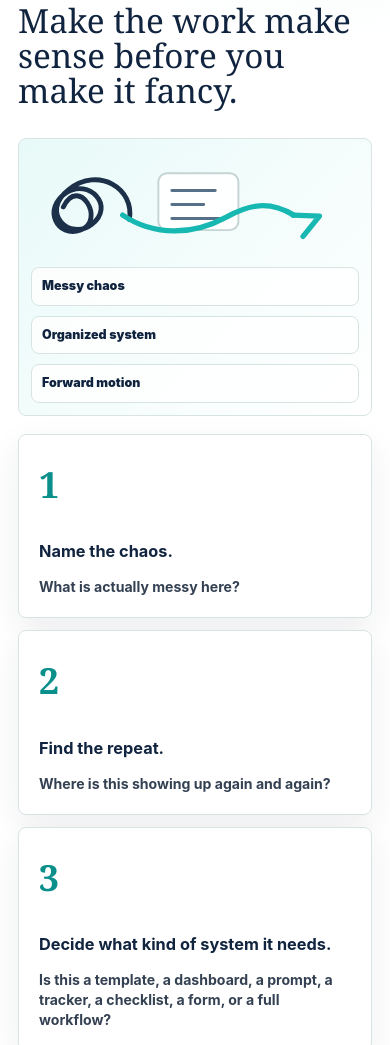
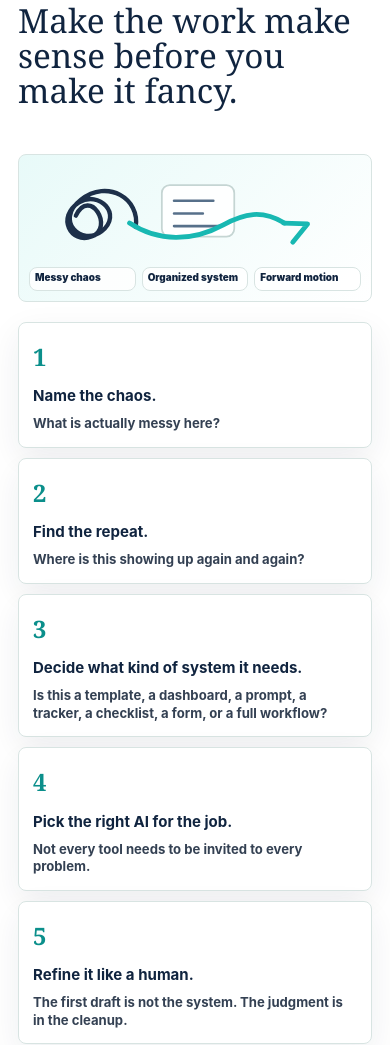
Before and after one commit to WorkaroundAmy/workaround-amy, a plain HTML site: page how-i-think.html in a window 390 px wide. Shown: the part 1378-2423 px from the top of the page. Drawn offline with Linux system fonts and the light colour scheme.

Commit message:
Update freebie and how-i-think page polish
- Added Workflow Idea Starter Kit PDF download
- Added homepage freebie callout
- Updated Workflow Kits first card to the free guide
- Tightened the How I Think visual section
- Updated AI tool stack cards to first-person language

```diff
--- a/assets/css/styles.css
+++ b/assets/css/styles.css
@@ -531,6 +531,88 @@ p {
   font-weight: 900;
 }
 
+.amy-way-system {
+  display: grid;
+  grid-template-columns: minmax(0, 0.82fr) minmax(300px, 0.72fr);
+  gap: 24px;
+  align-items: center;
+}
+
+.amy-way-system .section-heading {
+  margin-bottom: 0;
+}
+
+.amy-way-system .flow-diagram {
+  padding: 12px;
+}
+
+.amy-way-system .flow-diagram svg {
+  max-height: 118px;
+}
+
+.amy-way-system .flow-labels {
+  gap: 6px;
+  margin-top: 6px;
+}
+
+.amy-way-system .flow-labels span {
+  min-height: 28px;
+  padding: 5px 7px;
+  font-size: 0.68rem;
+}
+
+.amy-way-system .step-list,
+.amy-way-system .amy-note {
+  grid-column: 1 / -1;
+}
+
+.amy-way-system .step-list {
+  margin-top: 2px;
+}
+
+.amy-way-system .step-list li {
+  min-height: 112px;
+  font-size: 0.94rem;
+}
+
+.amy-way-system .step-list span {
+  margin-bottom: 8px;
+  font-size: 1.42rem;
+}
+
+.amy-way-system .step-list small {
+  margin-top: 8px;
+  font-size: 0.82rem;
+  line-height: 1.34;
+}
+
+.tool-stack-section .card-grid {
+  gap: 16px;
+}
+
+.tool-stack-section .tool-card {
+  padding: 18px;
+}
+
+.tool-stack-section .tool-card p {
+  margin-bottom: 8px;
+  font-size: 0.9rem;
+  line-height: 1.42;
+}
+
+.tool-stack-section .tool-card h3 {
+  margin-bottom: 8px;
+}
+
+.tool-stack-section .tool-card .card-topline {
+  margin-bottom: 10px;
+}
+
+.tool-stack-section .tool-card .judgment-note {
+  margin-top: auto;
+  margin-bottom: 0;
+}
+
 .system-node,
 .system-grid span {
   position: relative;
@@ -1668,6 +1750,7 @@ p {
   .brand-hero,
   .split-section,
   .amy-way-preview,
+  .amy-way-system,
   .freebie-callout,
   .signup-panel,
   .cta-band,
@@ -1707,6 +1790,10 @@ p {
   .handoff-flow {
     grid-template-columns: repeat(2, minmax(0, 1fr));
   }
+
+  .amy-way-system .step-list {
+    grid-template-columns: repeat(5, minmax(0, 1fr));
+  }
 }
 
 @media (max-width: 820px) {
@@ -1903,6 +1990,48 @@ p {
 
   .flow-labels {
     grid-template-columns: 1fr;
+  }
+
+  .amy-way-system {
+    gap: 18px;
+  }
+
+  .amy-way-system .flow-diagram {
+    padding: 10px;
+  }
+
+  .amy-way-system .flow-diagram svg {
+    max-height: 96px;
+  }
+
+  .amy-way-system .flow-labels {
+    grid-template-columns: repeat(3, minmax(0, 1fr));
+  }
+
+  .amy-way-system .flow-labels span {
+    min-height: 24px;
+    padding: 4px 5px;
+    font-size: 0.62rem;
+    line-height: 1.15;
+  }
+
+  .amy-way-system .step-list {
+    grid-template-columns: 1fr;
+    gap: 10px;
+  }
+
+  .amy-way-system .step-list li {
+    min-height: auto;
+    padding: 14px;
+  }
+
+  .amy-way-system .step-list span {
+    margin-bottom: 8px;
+    font-size: 1.5rem;
+  }
+
+  .amy-way-system .step-list small {
+    margin-top: 6px;
   }
 
   .footer-grid {
@@ -1998,6 +2127,10 @@ p {
     grid-template-columns: 1fr;
   }
 
+  .tool-stack-section .tool-card {
+    padding: 18px;
+  }
+
   .handoff-flow span:not(:last-child)::after {
     content: "↓";
   }
--- a/assets/js/components.js
+++ b/assets/js/components.js
@@ -444,13 +444,15 @@ function renderHow(root) {
       })}
       <p class="large-copy">It is not a replacement for judgment. The work still needs context, care, relationships, ethics, policy awareness, and someone willing to say, “That is technically clever, but not right for this situation.”</p>
     </section>
-    <section>
-      ${sectionHeading({ eyebrow: "The Amy Way", title: "Make the work make sense before you make it fancy." })}
+    <section class="amy-way-system">
+      <div class="amy-way-system-intro">
+        ${sectionHeading({ eyebrow: "The Amy Way", title: "Make the work make sense before you make it fancy." })}
+      </div>
       ${flowDiagram("The Amy Way system flow")}
       <ol class="step-list">${steps.map(([title, text], index) => `<li><span>${index + 1}</span><strong>${title}</strong><small>${text}</small></li>`).join("")}</ol>
       ${amyNote("AI does not remove the thinking. It gives the thinking somewhere to land.")}
     </section>
-    <section>
+    <section class="tool-stack-section">
       ${sectionHeading({ eyebrow: "Tool stack", title: "Everybody has a job. Even the robots." })}
       <div class="card-grid">${aiTools.map(toolStackCard).join("")}</div>
     </section>
--- a/assets/js/data.js
+++ b/assets/js/data.js
@@ -280,31 +280,31 @@ export const aiTools = [
     role: "Sounding board and strategist",
     bestFor: "Messy thinking, planning, communication drafts, scripts, and first-pass templates.",
     howAmyUsesIt:
-      "To get the thinking out of her head, pressure-test options, and turn a rough idea into something workable.",
-    humanJudgmentReminder: "It can draft the map. Amy still decides where the road should go.",
+      "I use ChatGPT to get the thinking out of my head, pressure-test options, and turn a rough idea into something workable.",
+    humanJudgmentReminder: "It can draft the map. I still decide where the road should go.",
   },
   {
     name: "Gemini",
     role: "Google Workspace-connected assistant",
     bestFor: "Reusable Gems, role-specific assistants, repeated Google Workspace tasks, and school-life admin.",
     howAmyUsesIt:
-      "To work closer to the places school and life already live: Docs, Sheets, Drive, Gmail, and Calendar.",
-    humanJudgmentReminder: "Workspace access makes review and boundaries even more important.",
+      "I use Gemini when the work lives close to Docs, Sheets, Drive, Gmail, Calendar, or a repeatable Google Workspace process.",
+    humanJudgmentReminder: "Workspace access makes review, boundaries, and context even more important.",
   },
   {
     name: "NotebookLM",
     role: "Source-grounded sense-maker",
     bestFor: "Handbooks, source sets, training materials, and source-based summaries.",
     howAmyUsesIt:
-      "To make sense of a pile of source material before turning it into summaries, questions, or planning notes.",
-    humanJudgmentReminder: "Source-grounded does not mean policy-approved. Humans still verify.",
+      "I use NotebookLM to make sense of source material before turning it into summaries, questions, planning notes, or next steps.",
+    humanJudgmentReminder: "Source-grounded does not automatically mean policy-approved. Humans still verify.",
   },
   {
     name: "Claude",
     role: "Long-form drafter and prototype partner",
     bestFor: "Long-form drafting, polished explanations, artifacts, prototypes, and a different writing feel.",
     howAmyUsesIt:
-      "To shape longer resources, compare tone options, and make a rough explanation easier to hand to another human.",
+      "I use Claude when I want to shape longer resources, compare tone options, or make a rough explanation easier to hand to another human.",
     humanJudgmentReminder: "Good writing still needs context, audience, and final review.",
   },
   {
@@ -312,7 +312,7 @@ export const aiTools = [
     role: "Google tool builder",
     bestFor: "Sheets automation, Forms, Docs, dashboards, and lightweight Google scripts.",
     howAmyUsesIt:
-      "To turn a good idea into a working Google tool when copy-paste has clearly overstayed its welcome.",
+      "I use Apps Script when copy-paste has clearly overstayed its welcome and the work needs to become a working Google tool.",
     humanJudgmentReminder: "Automation should support the process, not hide the decision-making.",
   },
   {
@@ -320,7 +320,7 @@ export const aiTools = [
     role: "Site and product build partner",
     bestFor: "Website building, reusable components, product pages, portfolio structure, and debugging.",
     howAmyUsesIt:
-      "To turn strategy, content architecture, and half-sketched product ideas into polished web pages.",
+      "I use Codex to turn strategy, content architecture, and half-sketched product ideas into polished web pages.",
     humanJudgmentReminder: "A polished build still needs a clear point of view.",
   },
 ];
```
